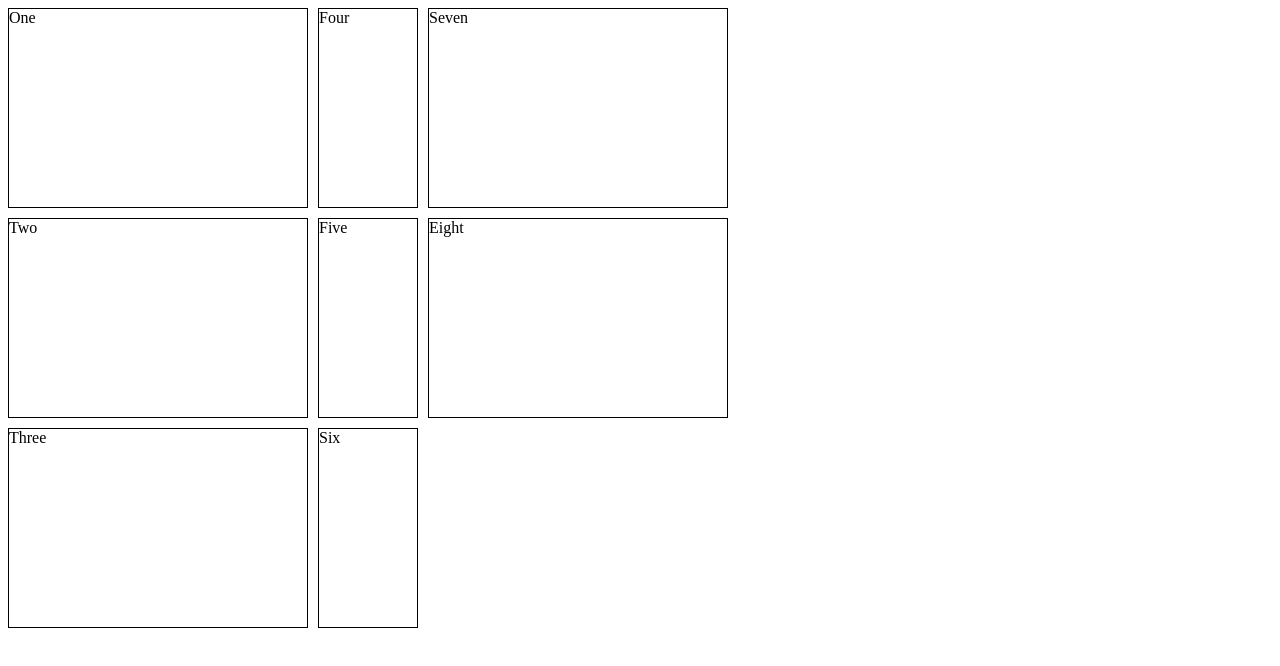
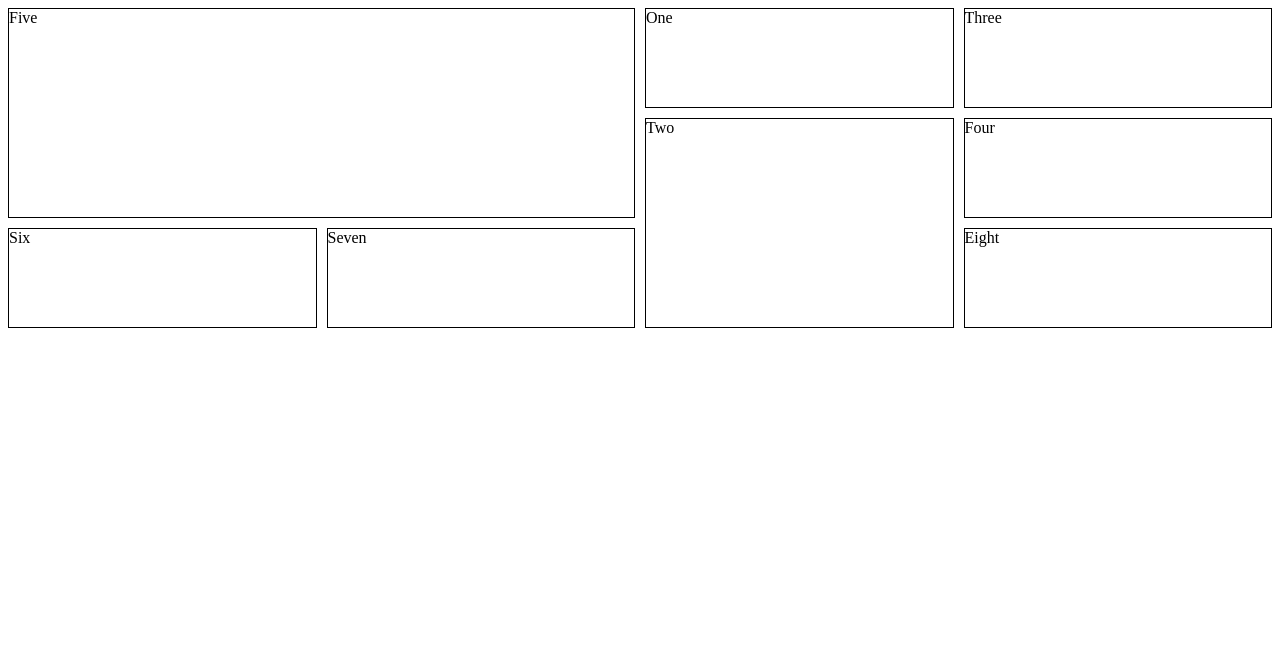
Before and after one commit to vika41130/CSSTest, a plain HTML site: page index.html in a window 1280 px wide. Drawn offline with Linux system fonts and the light colour scheme.

Commit message:
[grid] position item

```diff
--- a/styles/grid.css
+++ b/styles/grid.css
@@ -1,10 +1,20 @@
 .wrapper {
 	display: grid;
-	grid-auto-flow: column;
-	grid-template-rows: repeat(3, 200px);
+	grid-template-columns: repeat(4, 1fr);
+	grid-auto-rows: 100px;
 	gap: 10px;
-	grid-auto-columns: 300px 100px;
 }
+
 .wrapper div {
 	border: 1px solid;
 }
+
+.wrapper div:nth-child(2) {
+	grid-column: 3;
+	grid-row: 2 / 4;
+}
+
+.wrapper div:nth-child(5) {
+	grid-column: 1 / 3;
+	grid-row: 1 / 3;
+}
```
